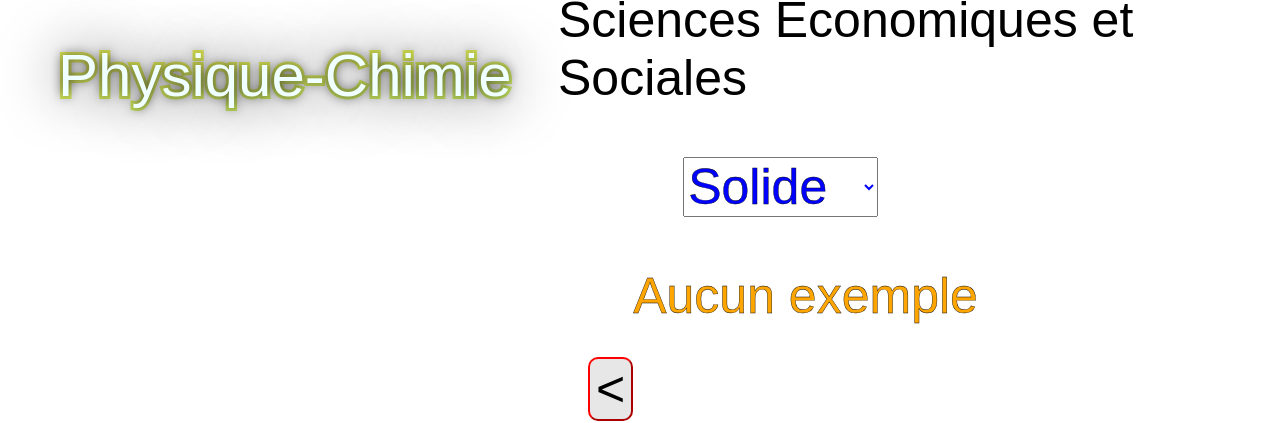
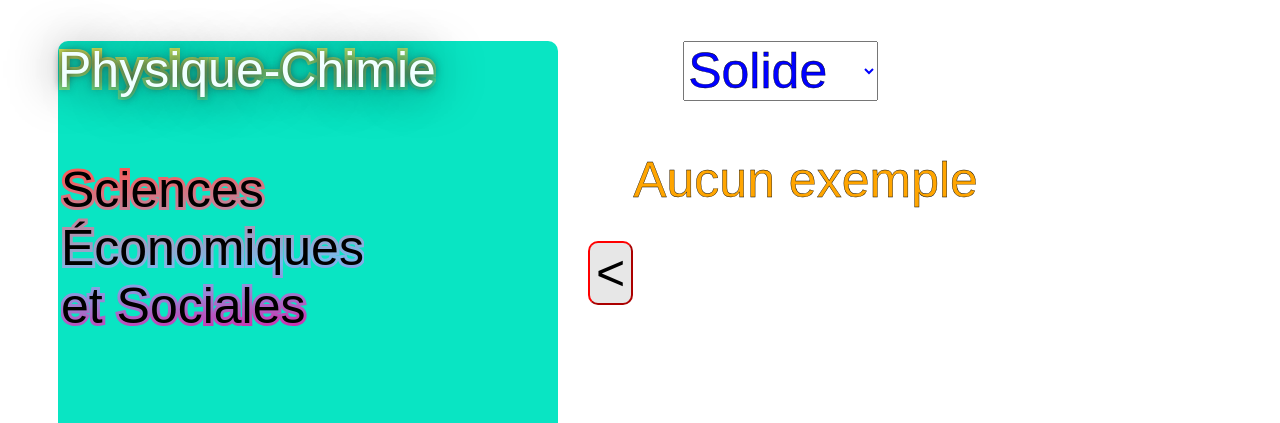
Before and after one commit to Xitef156/Web, a website: page index.html in a window 1280 px wide. Shown: the part 392-815 px from the top of the page. Drawn offline with Linux system fonts and the light colour scheme; a web font is replaced by a local one.

Commit message:
Update styles.css

```diff
--- a/css/styles.css
+++ b/css/styles.css
@@ -10,16 +10,35 @@ p,div,button,select,option{
 	font-size: 30px;
 }
 
-.title{
+.matter{
 	float: left;
 	border-radius: 10px;
 	width: 500px;
 	height: 500px;
 	margin-top: 50px;
 	margin-left: 50px;
+	background-color: #09E5C3;
 	text-decoration: none;
 	display: flex;
-	font-size: larger;
+}
+
+.ses{
+	height: 200px;
+	width: 500px;
+	position: relative;
+	top: 120px;
+	right: 375px;
+	background: -webkit-linear-gradient(-86deg, #f85b5b 5%, #7ab9ec 53%, #e5099c 91%);
+	-webkit-background-clip: text;
+	-webkit-text-stroke: 6px transparent;
+}
+.ses:hover,.title:hover {
+	cursor: pointer;
+}
+
+.title{
+	height: 14%;
+	width: 90%;
 	text-shadow: 0 0 1em #000000, 0 0 0.2em #2b2b2b;
 	color: azure;
 	background: -webkit-linear-gradient(-86deg, #EEF85B 5%, #7AEC8D 53%, #09E5C3 91%);
```
